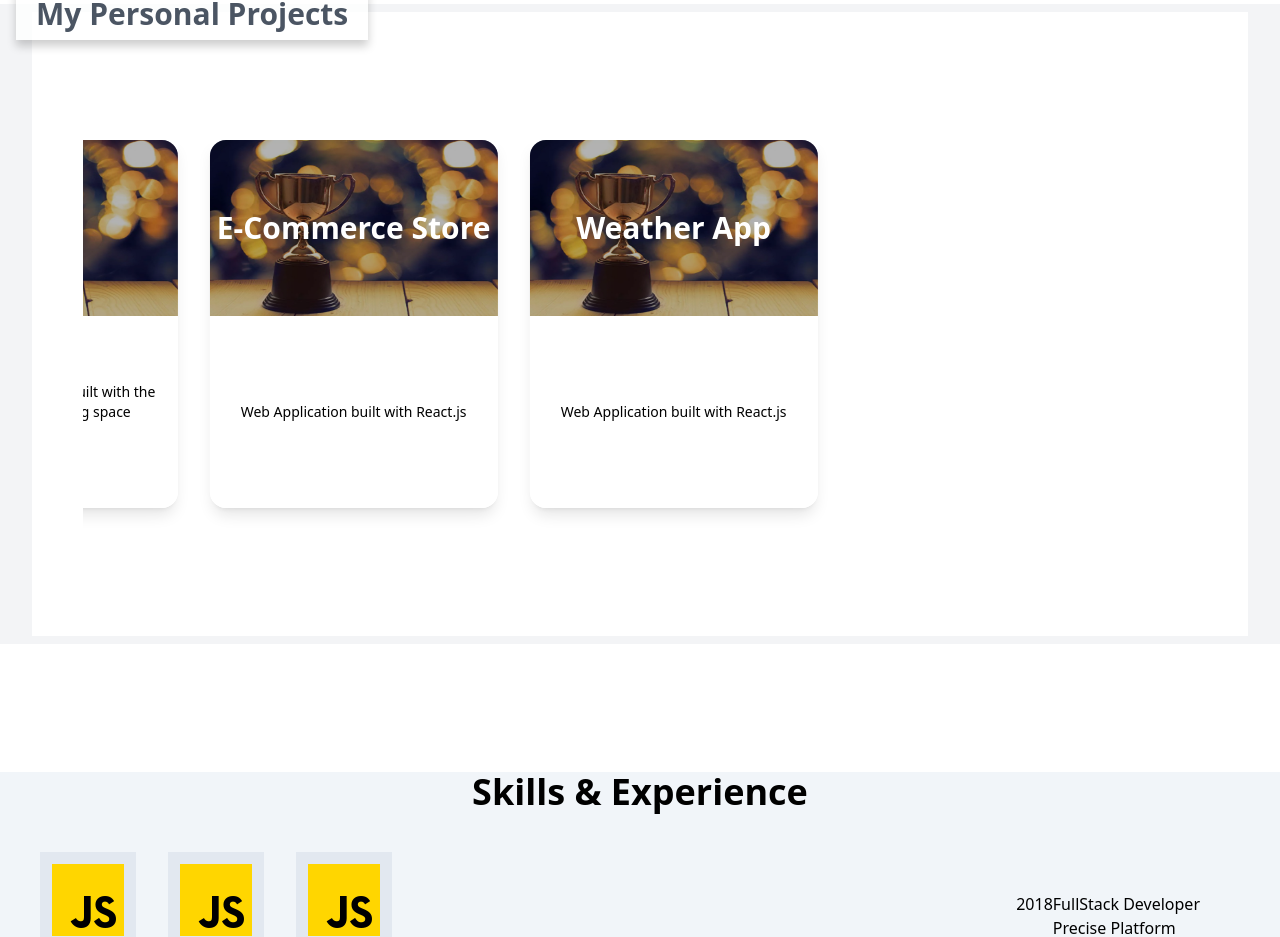
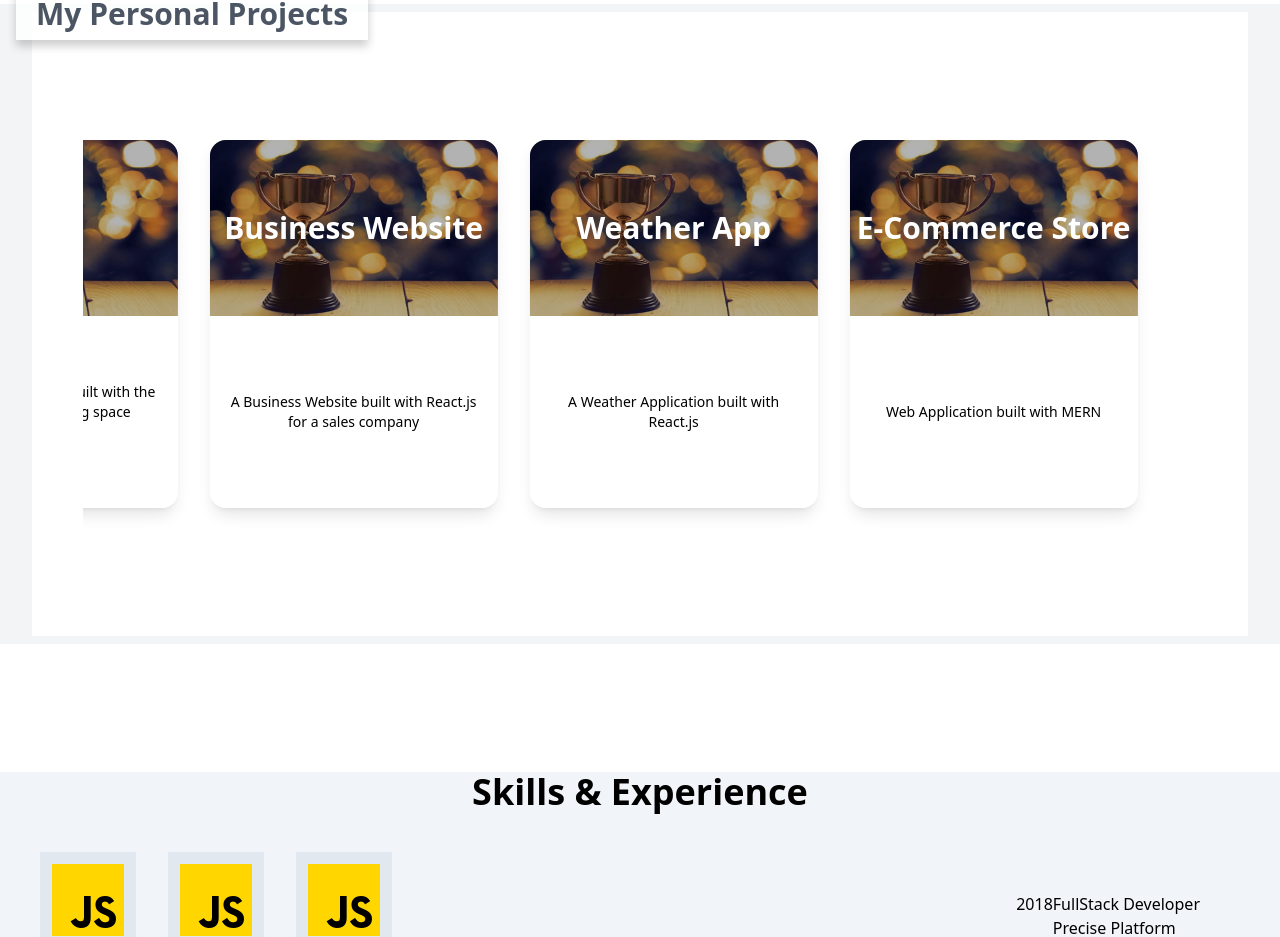
Before and after one commit to samfajobi/MyWebsite, a React (Create React App) app: page / in a window 1280 px wide. Shown: the part 1544-2481 px from the top of the page. Built offline with nearby package versions, Linux system fonts and the light colour scheme.

Commit message:
Update Project Section

```diff
--- a/src/components/Projects.js
+++ b/src/components/Projects.js
@@ -7,6 +7,7 @@ import { FontAwesomeIcon } from '@fortawesome/react-fontawesome'
 import awardPic from '../assets/images/awardPic.jpg'
 import { faGlobe } from '@fortawesome/free-solid-svg-icons';
 import GitHubIcon from '@mui/icons-material/GitHub';
+import LanguageIcon from '@mui/icons-material/Language';
 import achievement from '../assets/images/achievement.jpg'
 import { Link } from 'react-router-dom';
 
@@ -85,11 +86,11 @@ const Awards = (props) => {
 														</h4>
 													</div>
 													<div className='flex items-center space-x-6 rounded-t-2xl  bg-black/10 justify-center opacity-0 hover:opacity-90 hover:bg-gray-300 transition-all duration-400 hover:shadow-sm absolute flex-row h-full w-full'>
-													   <a className='rounded-full p-3 bg-slate-500' href={award.toGitHub}>
-													     <GitHubIcon />
+													   <a className='rounded-full p-3  bg-slate-500' href={award.toGitHub}>
+													     <GitHubIcon  className="hover:transition-all-0.3s-ease"/>
 													   </a>
 													   <a  className='rounded-full p-3 bg-slate-500' href={award.toWeb}>
-													     <FontAwesomeIcon icon={faGlobe} />
+													     <LanguageIcon />
 													   </a>
 												    </div>
 												</div>
--- a/src/data/projects.js
+++ b/src/data/projects.js
@@ -4,27 +4,34 @@ export const awards = [
 		type: 'E-Commerce Web',
 		desc: 'A Web Application built with React.js',
 		toWeb: "/",
-		toGitHub: "/"
+		toGitHub: "https://github.com/samfajobi/Lumimi-Ecommerce-Website"
 	},
 	{
 		id: 2,
 		type: 'Reservation WebApp',
 		desc: 'A Reservation Web App built with the MERN stack for making space reservation',
-		toWeb: "/",
-		toGitHub: "/"
+		toWeb: "https://miamibooking.vercel.app/",
+		toGitHub: "https://github.com/samfajobi/MiamiReservation-backend"
 	},
 	{
 		id: 3,
-		type: 'E-Commerce Store',
-		desc: 'Web Application built with React.js',
-		toWeb: "/",
-		toGitHub: "/"
+		type: 'Business Website',
+		desc: 'A Business Website built with React.js for a sales company',
+		toWeb: "https://christabossglobal.netlify.app/",
+		toGitHub: "https://github.com/samfajobi/ChiristabossWeb"
 	},
 	{
 		id: 4,
 		type: 'Weather App',
-		desc: 'Web Application built with React.js',
+		desc: 'A Weather  Application built with React.js',
 		toWeb: "https://predictweatherapp.netlify.app/",
 		toGitHub: "https://github.com/samfajobi/MyWeatherApp"
 	},
+	{
+		id: 4,
+		type: 'E-commerce Store',
+		desc: 'Web Application built with MERN',
+		toWeb: "https://predictweatherapp.netlify.app/",
+		toGitHub: "https://github.com/samfajobi/MERN-Fullstack-EcommerceWebApp"
+	}
 ];
```
